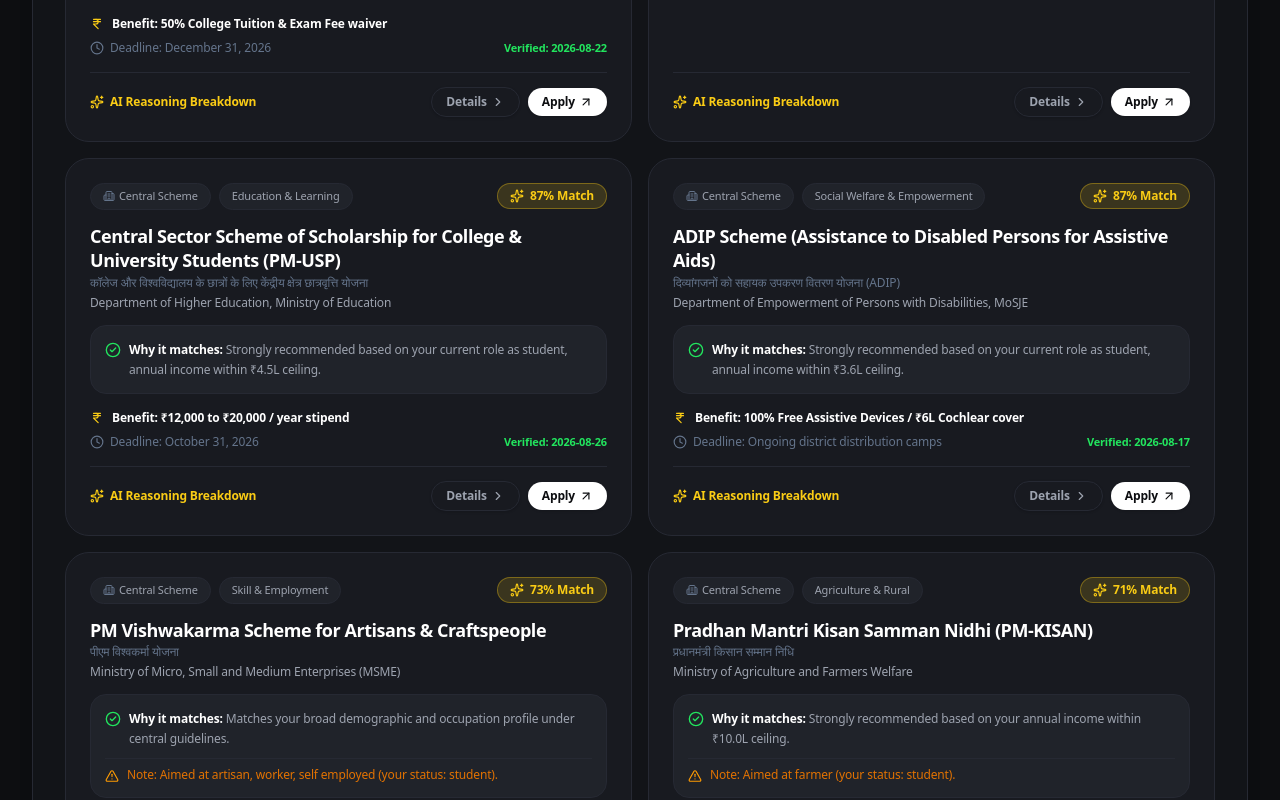
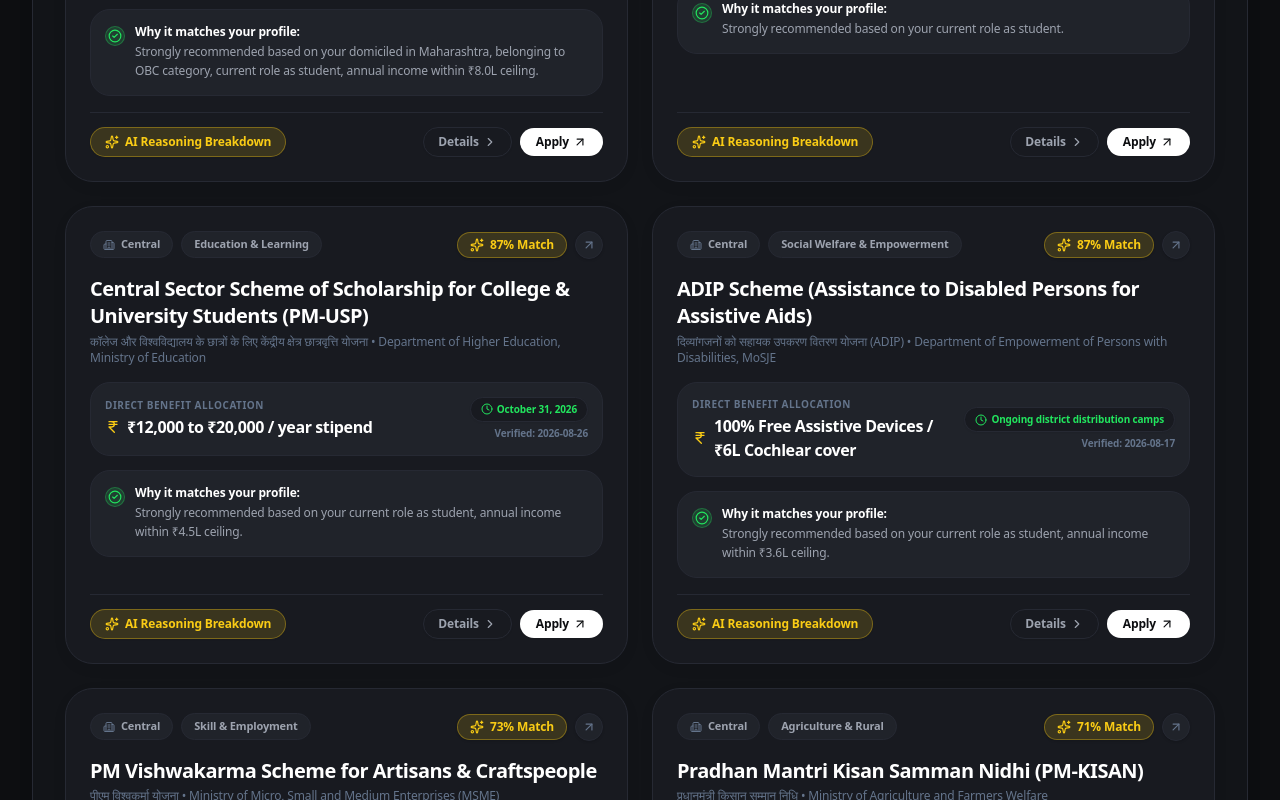
Before and after one commit to PriyanshuRaj2077/VEXITE-HACK-IN-NOVATE-SuchakAI, a Next.js app: page /dashboard in a window 1280 px wide. Shown: the part 1380-2180 px from the top of the page. Built offline with nearby package versions, Linux system fonts and the light colour scheme.

Commit message:
feat: apply modern card UI with 28px squircles, metric capsules, and circular action arrows inspired by Dribbble design

```diff
--- a/app/dashboard/page.tsx
+++ b/app/dashboard/page.tsx
@@ -219,7 +219,7 @@
 
             {/* Right 7 Cols: The FinPoint Vibrant High-Contrast Orange Hero Card */}
             {topScheme && (
-              <div className="lg:col-span-7 fin-card-orange p-6 sm:p-7 flex flex-col justify-between relative overflow-hidden text-white">
+              <div className="lg:col-span-7 fin-card-orange rounded-[28px] p-6 sm:p-7 flex flex-col justify-between relative overflow-hidden text-white shadow-lg">
 
                 {/* Background subtle curve watermark */}
                 <div className="absolute inset-0 opacity-15 pointer-events-none flex items-end">
@@ -460,7 +460,7 @@
           </div>
 
           {/* Cards Grid */}
-          <div className="grid grid-cols-1 md:grid-cols-2 gap-4">
+          <div className="grid grid-cols-1 md:grid-cols-2 gap-5 sm:gap-6">
             {(showAll ? filteredSchemes : filteredSchemes.slice(0, 8)).map(result => (
               <SchemeCard
                 key={result.scheme.id}
--- a/app/globals.css
+++ b/app/globals.css
@@ -93,18 +93,21 @@
 .fin-card {
   background: var(--card-bg);
   border: 1px solid var(--border-subtle);
-  border-radius: 1.5rem; /* 24px curvature */
-  transition: all 0.2s cubic-bezier(0.16, 1, 0.3, 1);
+  border-radius: 1.75rem; /* 28px ultra-smooth curvature like Image 1 */
+  box-shadow: 0 4px 20px -2px rgba(0, 0, 0, 0.04);
+  transition: all 0.25s cubic-bezier(0.16, 1, 0.3, 1);
 }
 
 .fin-card:hover {
   border-color: var(--border-highlight);
   background: var(--card-hover);
+  transform: translateY(-2px);
+  box-shadow: 0 12px 30px -4px rgba(0, 0, 0, 0.08);
 }
 
 .fin-card-orange {
   background: linear-gradient(135deg, #ff451a 0%, #ea3810 100%);
-  border-radius: 1.5rem;
+  border-radius: 1.75rem;
   box-shadow: 0 16px 40px -10px var(--accent-orange-glow);
   color: #ffffff !important;
 }
--- a/components/SchemeCard.tsx
+++ b/components/SchemeCard.tsx
@@ -34,48 +34,81 @@
 
   return (
     <>
-      <div className="fin-card p-5 sm:p-6 transition-all duration-200 flex flex-col justify-between">
+      <div className="fin-card rounded-[28px] p-5 sm:p-6 transition-all duration-300 flex flex-col justify-between group hover:shadow-[0_14px_34px_-6px_rgba(0,0,0,0.12)] hover:-translate-y-1 relative">
         <div>
-          {/* Top Tag & Match Score */}
-          <div className="flex flex-wrap items-center justify-between gap-2.5 mb-3.5">
-            <div className="flex items-center gap-2">
-              <span className="inline-flex items-center gap-1 rounded-full bg-[var(--card-subtle)] px-3 py-1 text-[11px] font-medium text-[var(--text-secondary)] border border-[var(--border-subtle)]">
+          {/* Top Tag & Match Score + Image 1 Top-Right Circular Action Arrow */}
+          <div className="flex items-center justify-between gap-2.5 mb-4">
+            <div className="flex flex-wrap items-center gap-2">
+              <span className="inline-flex items-center gap-1.5 rounded-full bg-[var(--card-subtle)] px-3 py-1 text-[11px] font-semibold text-[var(--text-secondary)] border border-[var(--border-subtle)]">
                 <Building2 className="h-3 w-3 text-[var(--text-muted)]" />
-                {scheme.level === 'central' ? 'Central Scheme' : `${scheme.state} State`}
+                <span>{scheme.level === 'central' ? 'Central' : scheme.state}</span>
               </span>
-              <span className="rounded-full bg-[var(--card-subtle)] px-3 py-1 text-[11px] font-medium text-[var(--text-secondary)] border border-[var(--border-subtle)]">
+              <span className="rounded-full bg-[var(--card-subtle)] px-3 py-1 text-[11px] font-semibold text-[var(--text-secondary)] border border-[var(--border-subtle)]">
                 {scheme.categoryTag}
               </span>
             </div>
 
-            {/* Match Score Badge (FinPoint Pill) */}
-            <div className={`inline-flex items-center gap-1.5 rounded-full px-3 py-1 text-xs font-bold border ${getBadgeStyle(matchScore)}`}>
-              <Sparkles className="h-3.5 w-3.5" />
-              <span>{matchScore}% Match</span>
+            <div className="flex items-center gap-2">
+              {/* Match Score Badge (FinPoint Yellow Pill) */}
+              <div className={`inline-flex items-center gap-1.5 rounded-full px-3 py-1 text-xs font-bold border ${getBadgeStyle(matchScore)} shadow-sm`}>
+                <Sparkles className="h-3.5 w-3.5" />
+                <span>{matchScore}% Match</span>
+              </div>
+
+              {/* Image 1 Signature Circular Quick-Action Arrow */}
+              <Link
+                href={`/scheme/${scheme.id}`}
+                className="flex h-7 w-7 items-center justify-center rounded-full bg-[var(--card-subtle)] hover:bg-[var(--card-hover)] border border-[var(--border-subtle)] text-[var(--text-muted)] hover:text-[var(--text-primary)] hover:border-[var(--border-highlight)] transition-all shrink-0 shadow-sm"
+                title="View Scheme Details"
+              >
+                <ArrowUpRight className="h-3.5 w-3.5" />
+              </Link>
             </div>
           </div>
 
-          {/* Scheme Title */}
-          <Link href={`/scheme/${scheme.id}`} className="block group transition-colors">
-            <h3 className="text-base sm:text-lg font-bold text-[var(--text-primary)] group-hover:text-[var(--accent-yellow)] tracking-tight leading-snug">
-              {scheme.name}
-            </h3>
-            {scheme.nameHindi && (
-              <p className="text-xs text-[var(--text-muted)] font-medium mt-0.5">{scheme.nameHindi}</p>
-            )}
-          </Link>
+          {/* Scheme Title & Ministry */}
+          <div className="mb-4">
+            <Link href={`/scheme/${scheme.id}`} className="block group/title">
+              <h3 className="text-lg sm:text-xl font-bold text-[var(--text-primary)] group-hover/title:text-[var(--accent-yellow)] tracking-tight leading-snug transition-colors">
+                {scheme.name}
+              </h3>
+            </Link>
+            <p className="text-xs text-[var(--text-muted)] font-medium mt-1">
+              {scheme.nameHindi ? `${scheme.nameHindi} • ` : ''}{scheme.ministry}
+            </p>
+          </div>
 
-          {/* Ministry */}
-          <p className="text-xs text-[var(--text-secondary)] mt-1 mb-3.5">
-            {scheme.ministry}
-          </p>
+          {/* Financial Benefit Hero Capsule (Image 1 Metric Display Style) */}
+          <div className="mb-3.5 rounded-[20px] bg-[var(--card-subtle)] p-3.5 border border-[var(--border-subtle)] flex items-center justify-between gap-3">
+            <div>
+              <span className="text-[10px] font-bold text-[var(--text-muted)] uppercase tracking-wider block">
+                Direct Benefit Allocation
+              </span>
+              <div className="text-sm sm:text-base font-extrabold text-[var(--text-primary)] tracking-tight flex items-center gap-1.5 mt-0.5">
+                <IndianRupee className="h-4 w-4 text-[var(--accent-yellow)] shrink-0" />
+                <span>{scheme.benefitAmount || scheme.benefits[0]}</span>
+              </div>
+            </div>
 
-          {/* AI Personalized Recommendation Callout (FinPoint nested box) */}
-          <div className="mb-4 rounded-[16px] bg-[var(--card-subtle)] p-3.5 border border-[var(--border-subtle)]">
-            <div className="flex items-start gap-2 text-xs">
-              <CheckCircle2 className="h-4 w-4 text-[var(--accent-parrot)] shrink-0 mt-0.5" />
-              <div>
-                <span className="font-semibold text-[var(--text-primary)]">Why it matches: </span>
+            <div className="text-right shrink-0">
+              <span className="inline-flex items-center gap-1 rounded-full bg-[var(--card-bg)] px-2.5 py-1 text-[10px] font-bold text-[var(--accent-parrot-text)] border border-[var(--border-subtle)] shadow-xs">
+                <Clock className="h-3 w-3 text-[var(--accent-parrot-text)]" />
+                <span>{scheme.deadline || 'Ongoing'}</span>
+              </span>
+              <span className="text-[10px] font-semibold text-[var(--text-muted)] block mt-1">
+                Verified: {scheme.lastVerifiedDate}
+              </span>
+            </div>
+          </div>
+
+          {/* AI Personalized Recommendation Callout (Image 1 Nested Capsule Style) */}
+          <div className="mb-4 rounded-[20px] bg-[var(--card-subtle)] p-3.5 border border-[var(--border-subtle)]">
+            <div className="flex items-start gap-2.5 text-xs">
+              <div className="flex h-5 w-5 items-center justify-center rounded-full bg-[var(--accent-parrot-badge-bg)] border border-[var(--accent-parrot-badge-border)] text-[var(--accent-parrot)] shrink-0 mt-0.5">
+                <CheckCircle2 className="h-3.5 w-3.5" />
+              </div>
+              <div className="flex-1 min-w-0">
+                <span className="font-bold text-[var(--text-primary)] block mb-0.5">Why it matches your profile:</span>
                 <span className="text-[var(--text-secondary)] leading-relaxed">{whyItMatches}</span>
               </div>
             </div>
@@ -83,45 +116,26 @@
             {cautionNotes && cautionNotes.length > 0 && (
               <div className="mt-2.5 flex items-start gap-2 text-xs text-amber-600 dark:text-amber-300/90 border-t border-[var(--border-subtle)] pt-2">
                 <AlertTriangle className="h-3.5 w-3.5 text-amber-500 shrink-0 mt-0.5" />
-                <span>Note: {cautionNotes[0]}</span>
+                <span className="text-[11px] leading-snug">Note: {cautionNotes[0]}</span>
               </div>
             )}
           </div>
-
-          {/* Benefits summary */}
-          <div className="mb-4 space-y-2">
-            <div className="flex items-center gap-2 text-xs font-semibold text-[var(--text-primary)]">
-              <IndianRupee className="h-3.5 w-3.5 text-[var(--accent-yellow)]" />
-              <span>
-                Benefit: <strong className="text-[var(--text-primary)] font-bold">{scheme.benefitAmount || scheme.benefits[0]}</strong>
-              </span>
-            </div>
-            <div className="flex items-center justify-between gap-2 text-xs text-[var(--text-muted)]">
-              <div className="flex items-center gap-1.5">
-                <Clock className="h-3.5 w-3.5" />
-                <span>Deadline: {scheme.deadline || 'Ongoing'}</span>
-              </div>
-              <span className="text-[11px] font-semibold text-[var(--accent-parrot-text)]">
-                Verified: {scheme.lastVerifiedDate}
-              </span>
-            </div>
-          </div>
         </div>
 
-        {/* Footer Actions (FinPoint pill button style) */}
+        {/* Footer Actions (Image 1 Pill Button Style) */}
         <div className="pt-3.5 border-t border-[var(--border-subtle)] flex flex-wrap items-center justify-between gap-3">
           <button
             onClick={() => setShowAIModal(true)}
-            className="inline-flex items-center gap-1.5 text-xs font-semibold text-[var(--accent-yellow-text)] hover:opacity-80 transition-opacity"
+            className="inline-flex items-center gap-1.5 rounded-full bg-[var(--accent-yellow-badge-bg)] text-[var(--accent-yellow-text)] border border-[var(--accent-yellow-badge-border)] px-3.5 py-1.5 text-xs font-bold hover:brightness-110 transition-all shadow-xs group/btn"
           >
-            <Sparkles className="h-3.5 w-3.5 text-[var(--accent-yellow)] shrink-0" />
-            <span className="text-[var(--accent-yellow-text)]">AI Reasoning Breakdown</span>
+            <Sparkles className="h-3.5 w-3.5 text-[var(--accent-yellow)] shrink-0 transition-transform group-hover/btn:rotate-12" />
+            <span>AI Reasoning Breakdown</span>
           </button>
 
           <div className="flex items-center gap-2">
             <Link
               href={`/scheme/${scheme.id}`}
-              className="inline-flex items-center gap-1 rounded-full bg-[var(--card-bg)] border border-[var(--border-subtle)] px-3.5 py-1.5 text-xs font-semibold text-[var(--text-secondary)] hover:text-[var(--text-primary)] hover:border-[var(--border-highlight)] transition-all shadow-sm"
+              className="inline-flex items-center gap-1 rounded-full bg-[var(--card-bg)] border border-[var(--border-subtle)] px-3.5 py-1.5 text-xs font-semibold text-[var(--text-secondary)] hover:text-[var(--text-primary)] hover:border-[var(--border-highlight)] transition-all shadow-xs"
             >
               <span>Details</span>
               <ChevronRight className="h-3.5 w-3.5" />
@@ -131,7 +145,7 @@
               href={scheme.officialUrl}
               target="_blank"
               rel="noopener noreferrer"
-              className="inline-flex items-center gap-1 rounded-full bg-[var(--text-primary)] px-3.5 py-1.5 text-xs font-bold text-[var(--background)] hover:opacity-90 transition-all shadow-sm"
+              className="inline-flex items-center gap-1 rounded-full bg-[var(--text-primary)] px-4 py-1.5 text-xs font-bold text-[var(--background)] hover:opacity-90 transition-all shadow-xs"
             >
               <span>Apply</span>
               <ArrowUpRight className="h-3.5 w-3.5" />
```
Also changed, not shown: app/search/page.tsx (+47 -18 lines).
